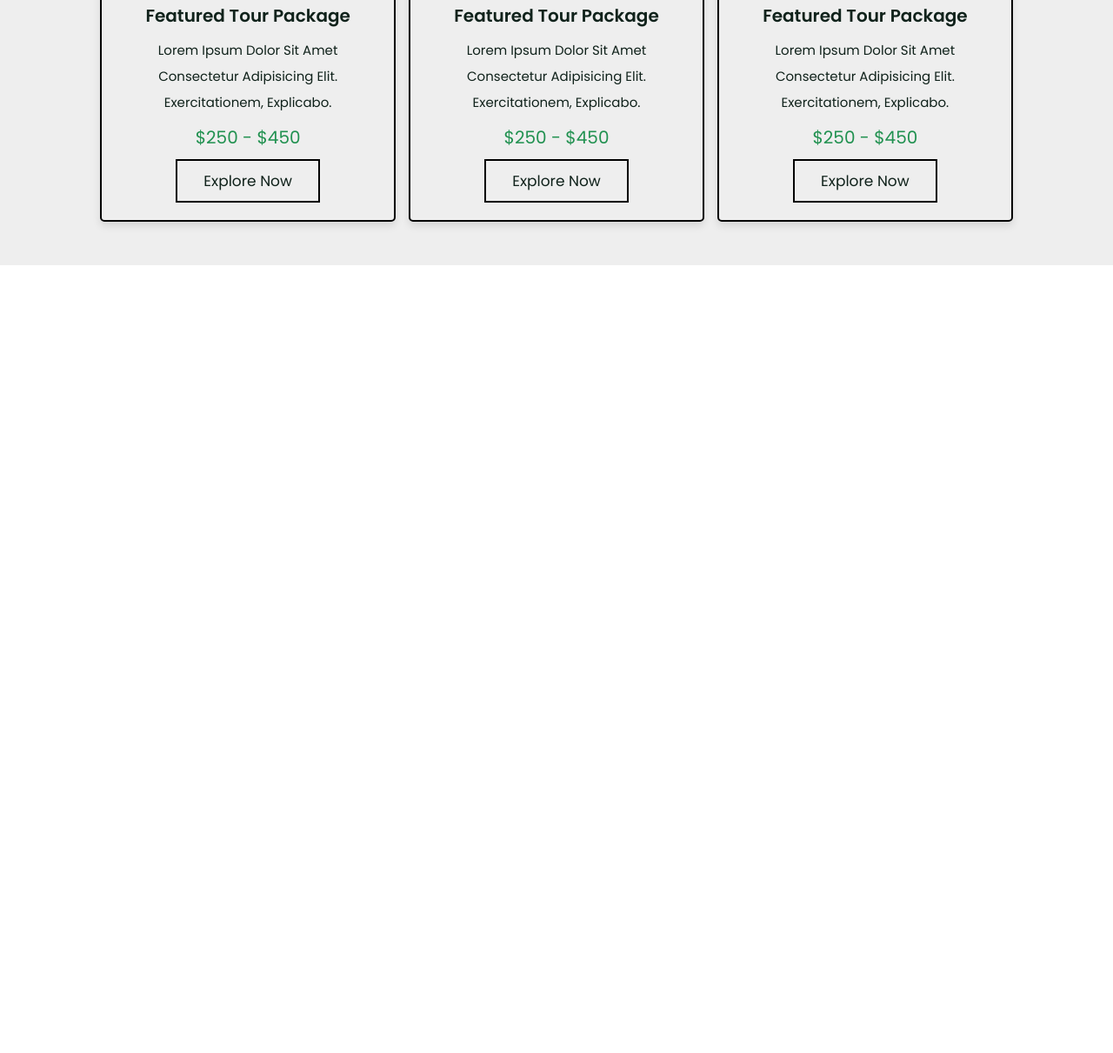
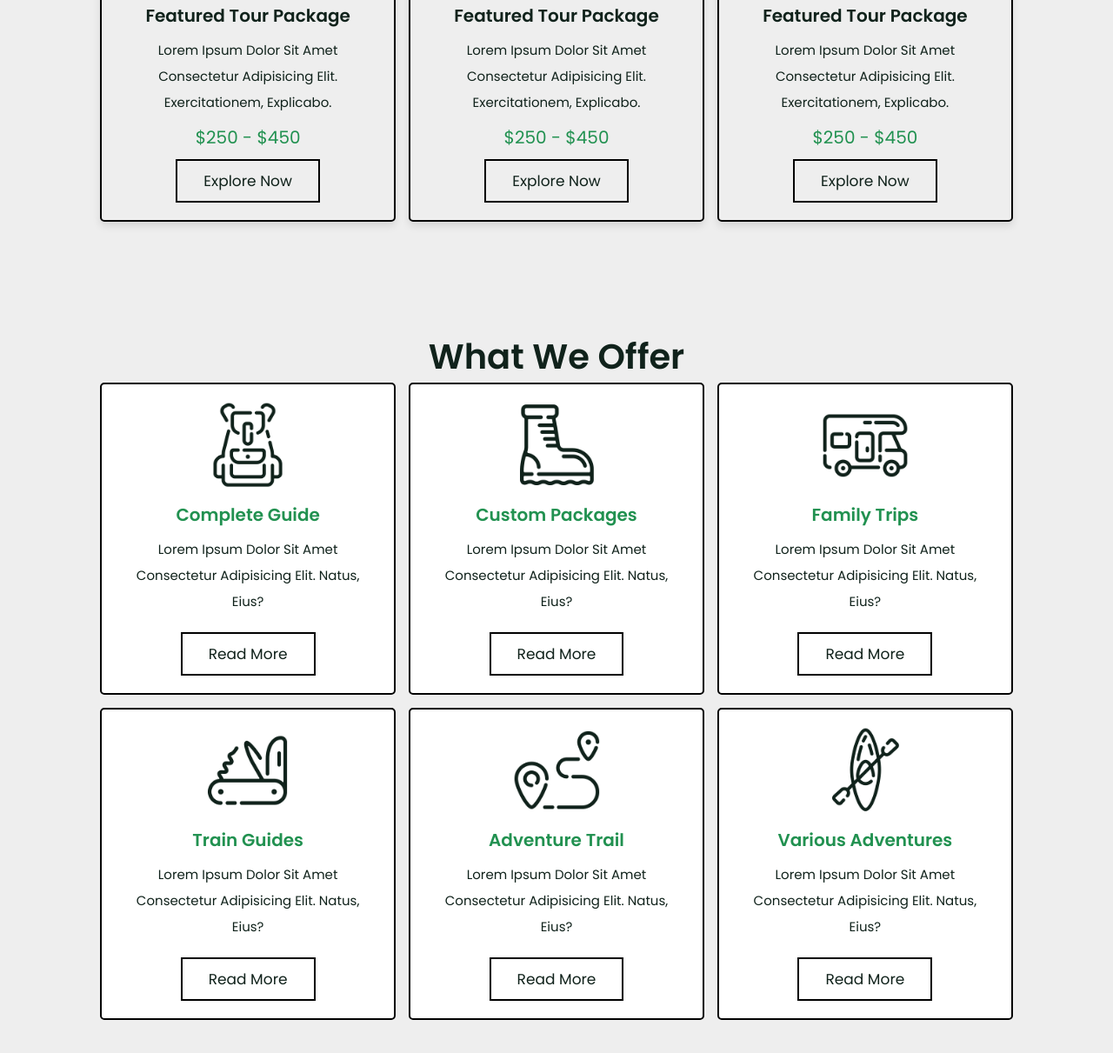
Before and after one commit to WOZ1906/Travel-and-Tour, a plain HTML site: page index.html in a window 1280 px wide. Shown: the part 3901-5112 px from the top of the page at 87% size. Before the commit the page ends 4206 px from the top, so only its background shows below. Drawn offline with nearby package versions, Linux system fonts and the light colour scheme.

Commit message:
services section starts here

```diff
--- a/css/style.scss
+++ b/css/style.scss
@@ -376,62 +376,62 @@ section {
 .packages {
   background: $light-bg;
 
-    .box-container{
+  .box-container {
     @include grid(32rem);
 
-        .box{
+    .box {
       text-align: center;
       border: $border;
       box-shadow: $box-shadow;
-            border-radius: .5rem;
+      border-radius: 0.5rem;
 
-            &:hover{
+      &:hover {
         background: $black;
 
-                .content > *{
+        .content > * {
           color: $white;
         }
 
-                .btn{
+        .btn {
           border-color: $white;
 
-                   &:hover{
+          &:hover {
             background-color: $white;
             color: $black;
           }
         }
       }
 
-            .images{
+      .images {
         height: 25rem;
         overflow: hidden;
         padding: 2rem;
         padding-bottom: 0;
-                border-radius: .5rem;
+        border-radius: 0.5rem;
 
-                img{
+        img {
           height: 100%;
           width: 100%;
           object-fit: cover;
-                    border-radius: .5rem;
+          border-radius: 0.5rem;
         }
       }
-            .content{
-                padding:2rem;
+      .content {
+        padding: 2rem;
 
-                h3{
+        h3 {
           font-size: 2rem;
           color: $black;
         }
 
-                p{
+        p {
           font-size: 1.5rem;
           color: $black;
           padding: 1rem 0;
           line-height: 2;
         }
 
-                .price{
+        .price {
           font-size: 2rem;
           color: $green;
         }
@@ -440,8 +440,62 @@ section {
   }
 }
 
+.services{
+     background: $light-bg;
 
+     .box-container{
+         @include grid(31rem);
 
+         .box{
+             text-align: center;
+             padding: 2rem;
+             border: $border;
+             border-radius: .5rem;
+             background: $white;
+
+            &:hover{
+               background: $black;
+
+               img{
+                   filter:invert(1);
+               }
+
+               h3{
+                   color:$white;
+               }
+
+               p{
+                   color: $white;
+               }
+
+               .btn{
+                   border-color: $white;
+                   color: $white;
+
+                   &:hover{
+                       background: $white;
+                       color: $black;
+                   }
+               }
+
+            }
+             img{
+                 height: 10rem;
+                 margin-bottom: 1rem;
+             }
+             h3{
+                 font-size: 2rem;
+                 color: $green;
+             }
+             p{
+                font-size: 1.5rem;
+                color: $black;
+                padding: 1rem 0;
+                line-height: 2;
+             }
+         }
+     }
+}
 
 
 
--- a/index.html
+++ b/index.html
@@ -395,10 +395,65 @@
             </div>
 
         </div>
+    </section>
+<!-- packages section ends here -->
+
+
+<!-- services section starts -->
+    <section class="services" id="services">
+
+        <h1 class="heading"> what we offer </h1>
+
+        <div class="box-container">
+
+            <div class="box">
+                <img src="images/serv-1.png" alt="">
+                <h3>complete guide</h3>
+                <p>Lorem ipsum dolor sit amet consectetur adipisicing elit. Natus, eius?</p>
+                <a href="#" class="btn">read more</a>
+            </div>
+
+            <div class="box">
+                <img src="images/serv-2.png" alt="">
+                <h3>custom packages</h3>
+                <p>Lorem ipsum dolor sit amet consectetur adipisicing elit. Natus, eius?</p>
+                <a href="#" class="btn">read more</a>
+            </div>
+
+            <div class="box">
+                <img src="images/serv-3.png" alt="">
+                <h3>family trips</h3>
+                <p>Lorem ipsum dolor sit amet consectetur adipisicing elit. Natus, eius?</p>
+                <a href="#" class="btn">read more</a>
+            </div>
+
+            <div class="box">
+                <img src="images/serv-4.png" alt="">
+                <h3>train guides</h3>
+                <p>Lorem ipsum dolor sit amet consectetur adipisicing elit. Natus, eius?</p>
+                <a href="#" class="btn">read more</a>
+            </div>
+
+            <div class="box">
+                <img src="images/serv-5.png" alt="">
+                <h3>adventure trail</h3>
+                <p>Lorem ipsum dolor sit amet consectetur adipisicing elit. Natus, eius?</p>
+                <a href="#" class="btn">read more</a>
+            </div>
+
+            <div class="box">
+                <img src="images/serv-6.png" alt="">
+                <h3>various adventures</h3>
+                <p>Lorem ipsum dolor sit amet consectetur adipisicing elit. Natus, eius?</p>
+                <a href="#" class="btn">read more</a>
+            </div>
+
+
+        </div>
+
 
     </section>
-
-<!-- packages section ends here -->
+<!-- services section ends -->
 
 
 
```
Also changed, not shown: css/style.css, 1 other file. Lines whose indentation alone changed are shown as unchanged.
